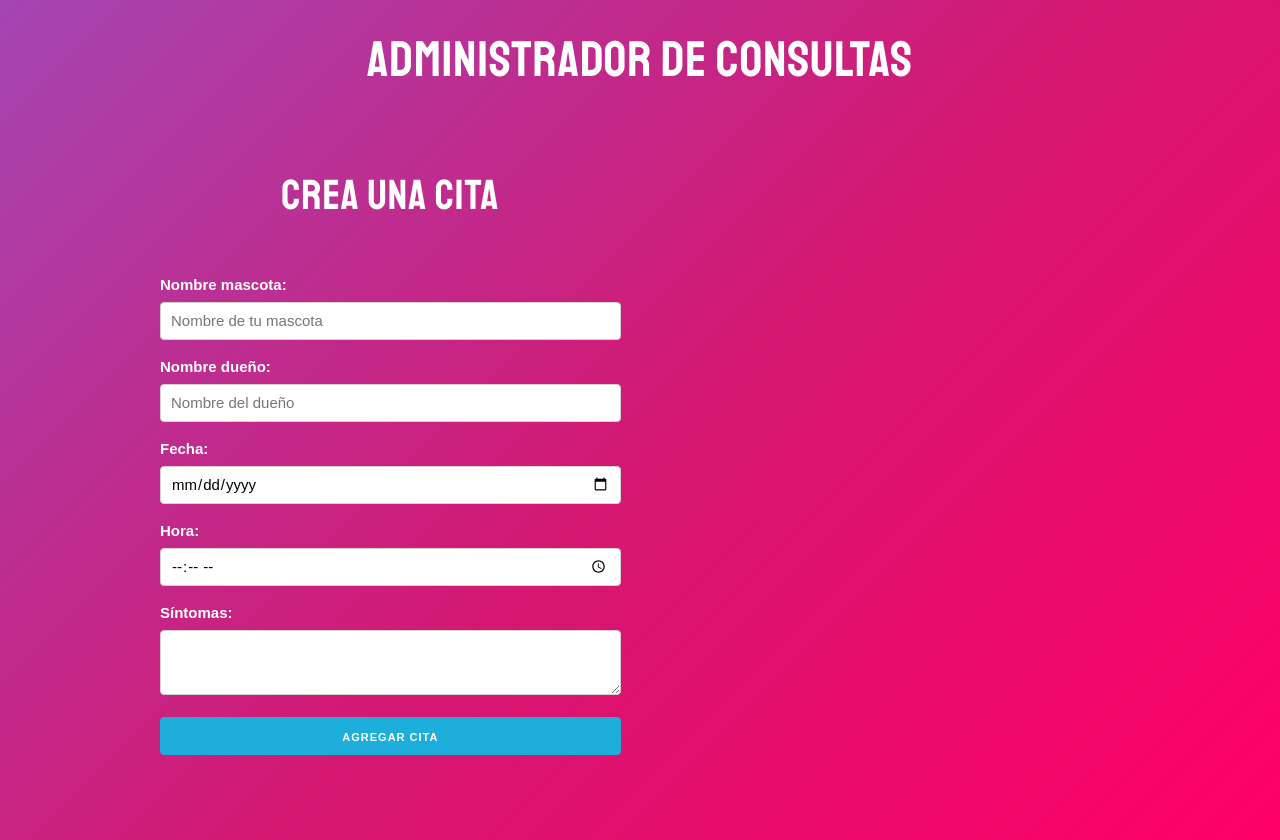
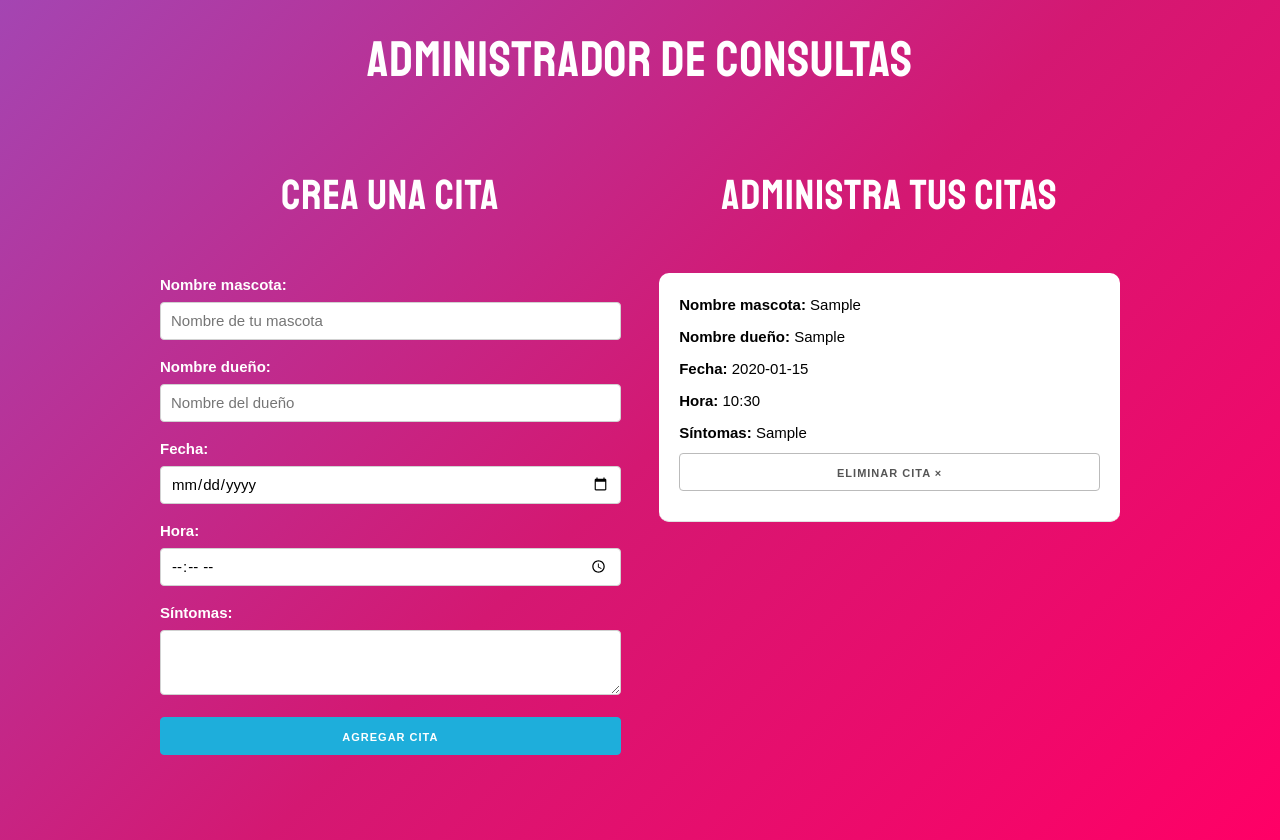
Before and after one commit to AgustinStringa/administrador-citas-veterinario, a React (Create React App) app: page / in a window 1280 px wide. Both pictures are taken after typing "Sample", "Sample", "2020-01-15", "10:30", "Sample" into the empty fields and a click on the button "AGREGAR CITA". Built offline with nearby package versions, Linux system fonts and the light colour scheme.

Commit message:
mk component list/citas. listando y eliminando

```diff
--- a/src/App.js
+++ b/src/App.js
@@ -1,5 +1,6 @@
 import React, { Fragment, useState } from 'react';
 import { Form } from './components/Form'
+import { ListOfCitas } from './components/ListOfCitas';
 
 
 function App() {
@@ -14,6 +15,10 @@ function App() {
           <div className='one-half column'>
             <Form citas={citas} setCitas={setCitas} />
           </div>
+          <div className='one-half column'>
+            {citas.length === 0 ? <h2>Agrega una cita para comenzar</h2> : <h2>Administra tus citas</h2>}
+            <ListOfCitas citas={citas} setCitas={setCitas} />
+          </div>
         </div>
       </div>
     </>
--- /dev/null
+++ b/src/components/Cita.jsx
@@ -0,0 +1,39 @@
+import React from "react";
+
+export const Cita = ({
+  mascota,
+  dueño,
+  fecha,
+  hora,
+  sintomas,
+  id,
+  eliminarCita,
+}) => {
+  return (
+    <li className="cita">
+      <p>
+        Nombre mascota: <span>{mascota}</span>
+      </p>
+      <p>
+        Nombre dueño: <span>{dueño}</span>
+      </p>
+      <p>
+        Fecha: <span>{fecha}</span>
+      </p>
+      <p>
+        Hora: <span>{hora}</span>
+      </p>
+      <p>
+        Síntomas: <span>{sintomas}</span>
+      </p>
+      <button
+        className="u-full-width"
+        onClick={() => {
+          eliminarCita(id);
+        }}
+      >
+        Eliminar cita &times;
+      </button>
+    </li>
+  );
+};
--- /dev/null
+++ b/src/components/ListOfCitas.jsx
@@ -0,0 +1,32 @@
+import React, { Fragment } from "react";
+import { Cita } from "./Cita";
+
+export const ListOfCitas = ({ citas, setCitas }) => {
+  const eliminarCita = (id) => {
+    const nuevasCitas = citas.filter((cita) => cita.formstate.id !== id);
+    setCitas(nuevasCitas);
+  };
+
+  if (citas.length === 0) {
+    return <p className="alerta-info">Aquí se mostraran tus citas</p>;
+  } else {
+    return (
+      <>
+        <ul className="lista-citas">
+          {citas.map((cita) => (
+            <Cita
+              key={cita.formstate.id}
+              id={cita.formstate.id}
+              mascota={cita.formstate.mascota}
+              dueño={cita.formstate.dueño}
+              fecha={cita.formstate.fecha}
+              hora={cita.formstate.hora}
+              sintomas={cita.formstate.sintomas}
+              eliminarCita={eliminarCita}
+            />
+          ))}
+        </ul>
+      </>
+    );
+  }
+};
--- a/src/index.css
+++ b/src/index.css
@@ -71,6 +71,7 @@ input[type="time"] {
   background: white;
   border-bottom: 1px solid #e1e1e1;
   color: black;
+  list-style: none;
 }
 
 .cita p {
@@ -105,6 +106,15 @@ input[type="time"] {
   font-family: "Staatliches", cursive;
 }
 
+.alerta-info {
+  background-color: rgba(255, 255, 255, 0.863);
+  color: #33c3f0;
+  padding: 1rem;
+  font-size: 2rem;
+  text-transform: uppercase;
+  text-align: center;
+  font-family: "Staatliches", cursive;
+}
 textarea {
   width: 100%;
 }
```
